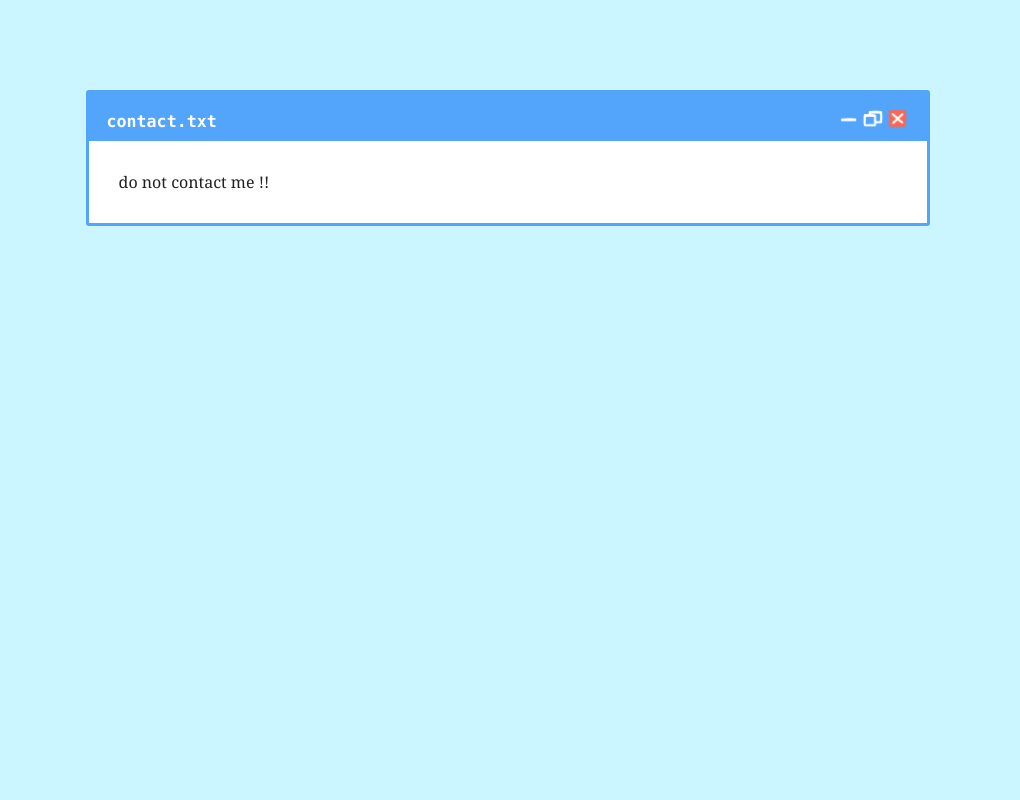
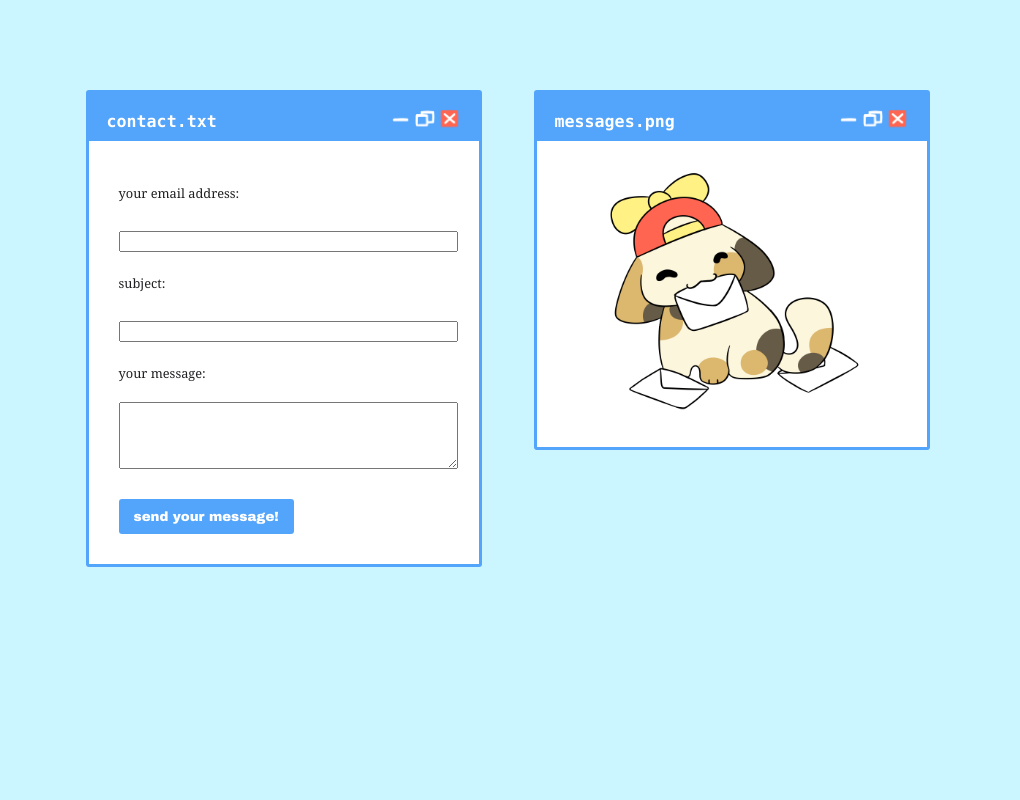
Before and after one commit to kaihues/kaihues.github.io, a plain HTML site: page contact.html in a window 1280 px wide. Shown: the full height of the page, 260-1280 px from the left. Drawn offline with Linux system fonts and the light colour scheme.

Commit message:
working on pieces page and contact

```diff
--- a/contact.html
+++ b/contact.html
@@ -7,6 +7,7 @@
 <meta name="viewport" content ="width=device-width">
 <title>kaihues | contact</title>
 <script defer src="script.js"></script>
+<script defer src="contact.js"></script>
 <link rel="stylesheet" href="style.css">
 
 </head>
@@ -23,7 +24,7 @@
             </div>
         </div>
 
-        <div class="windowbox fullbox">
+        <div class="windowbox halfbox1">
             <div class="topbar">
                 <div class="windowicons">
                     <img class="iconsimg" src="./images/topbar-icons.png" align="right">
@@ -32,8 +33,39 @@
             </div>
 
             <div class="textbox">
-                <p> do not contact me !!</p>
+
+                <form id="message">
+                    <ul id="emailform">
+                        <li>
+                        <label for="email">your email address:</label>
+                        <input id="email" type="text" name="email">
+                        </li>
+
+                        <li>
+                        <label for="subject">subject:</label>
+                        <input id="subject" type="text" name="subject">
+                        </li>
+
+                        <li>
+                        <label for="messagetxt">your message:</label>
+                        <textarea id="messagetxt" name="messagetxt"></textarea>
+                        </li>
+                    </ul>
+                </form>
+                <button class = "basicbutton" type="submit" form="message" value="Submit">send your message!</button>
+
             </div>
+        </div>
+
+        <div class = "windowbox halfbox2">
+            <div class="topbar">
+                <div class="windowicons">
+                    <img class="iconsimg" src="./images/topbar-icons.png" align="right">
+                </div>
+                <h3 class="url">messages.png</h3>
+            </div>
+
+            <img id = "contactclick" src = "images/click-letter.png">
         </div>
 
     </div>
--- /dev/null
+++ b/contact.js
@@ -0,0 +1,12 @@
+
+const form = document.querySelector('message');
+form.addEventListener('submit', (event)=> {
+    event.preventDefault();
+
+    const data = new FormData(form);
+
+    const emaildata = data.get('email');
+    const subjectdata = data.get('subject');
+    const messagedata = data.get('messagetxt');
+
+});
--- a/style.css
+++ b/style.css
@@ -224,6 +224,37 @@ body {
       object-fit: contain;
     }
 
+    #contactclick {
+      width: 20vw;
+      margin: 30px 5.5vw;
+    }
+
+    #message {
+      list-style-type: none;
+      margin: 0 0 30px 0;
+      padding: 0;
+      line-height: 2vw;
+    }
+
+    label {
+      display: block;
+      color: #202023;
+      font-family: georgia, serif;
+      font-size: 1vw;
+      padding: 0;
+      margin: 0;
+    }
+
+    input, textarea {
+      width: 26.5vw;
+      box-sizing: border-box;
+    }
+
+    textarea {
+      vertical-align: text-top;
+      height: 5em;
+    }
+
 
   }
 
```
Also changed, not shown: portfolio/solarstones.html (+1 -1 lines), images/scissors-grey-other.png (added), images/scissors-grey.png (added), images/scissors.png.
